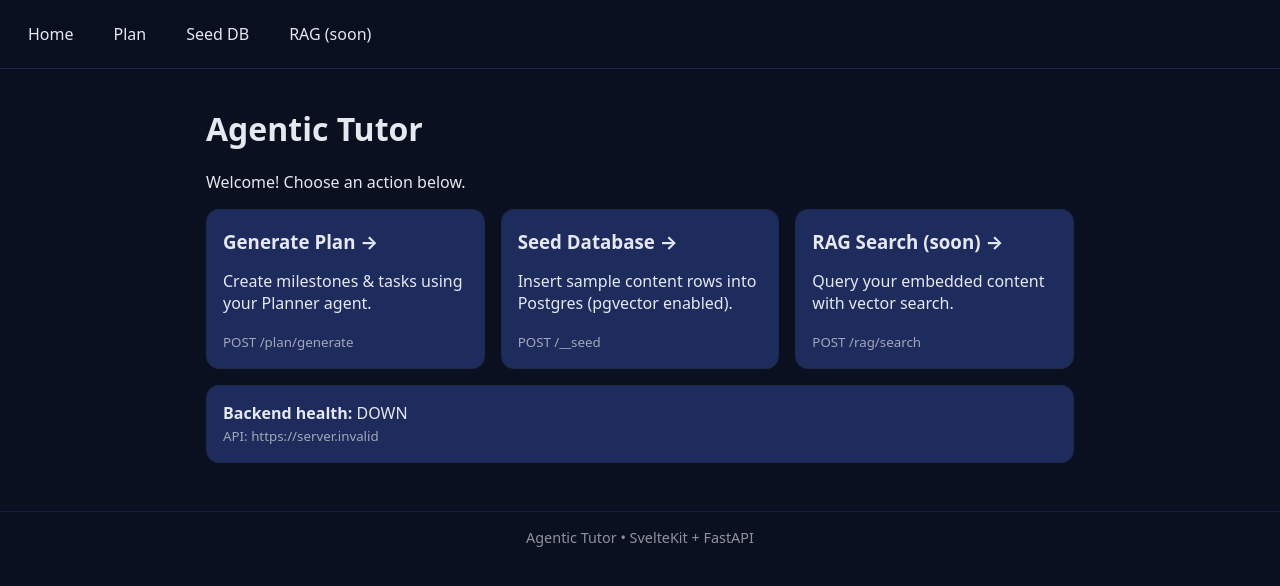
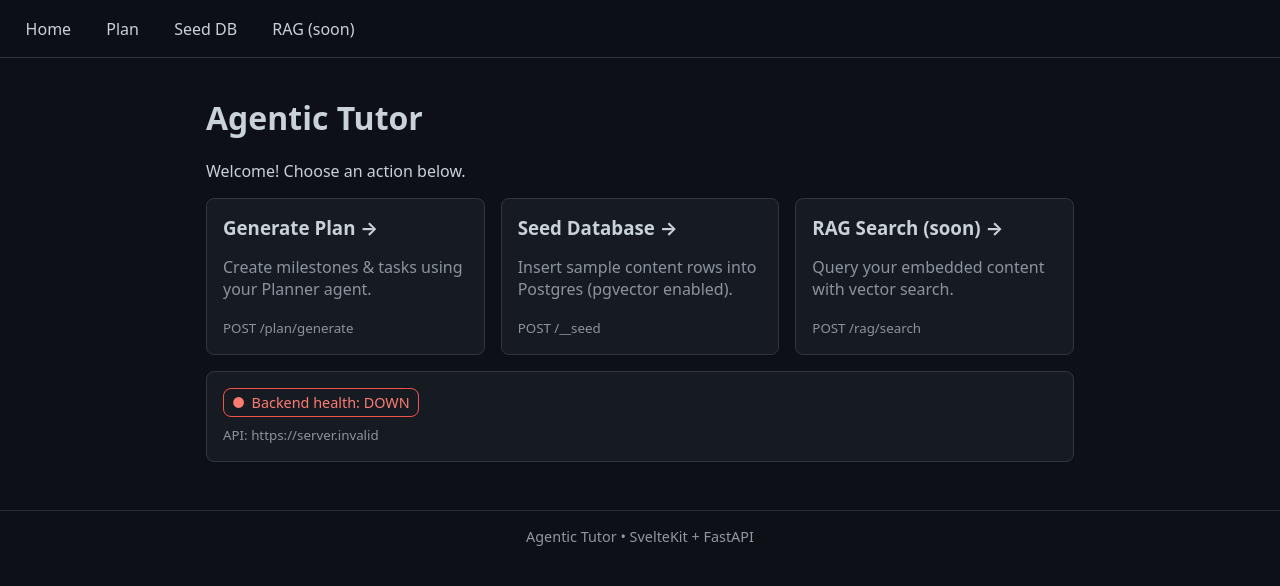
Before and after one commit to Reino-p/AI-Frontend, a SvelteKit app: page / in a window 1280 px wide. Shown: the top 586 px of the page. Built offline with nearby package versions, Linux system fonts and the light colour scheme; no server answers.

Commit message:
front end styling and updates

```diff
--- a/src/app.css
+++ b/src/app.css
@@ -1,19 +1,284 @@
-:root { --bg:#0b1020; --fg:#e6e8f0; --accent:#4f46e5; --muted:#a3a7b7; }
-* { box-sizing: border-box; }
-body { margin:0; font-family: system-ui, -apple-system, Segoe UI, Roboto, Ubuntu, Cantarell, 'Helvetica Neue', Arial, 'Noto Sans';
-       background:var(--bg); color:var(--fg); }
-a { color: var(--fg); text-decoration: none; }
-.nav { display:flex; gap:1rem; padding:1rem; border-bottom:1px solid #1e2a4a; position:sticky; top:0;
-       background:rgba(11,16,32,.85); backdrop-filter: blur(6px); }
-.nav a { padding:.45rem .75rem; border-radius:.5rem; }
-.nav a:hover { background:#1a2150; }
-.container { max-width:900px; margin:0 auto; padding:1rem; }
-.grid { display:grid; gap:1rem; grid-template-columns: repeat(auto-fit, minmax(240px, 1fr)); }
-.card { border:1px solid #1e2a4a; border-radius:.8rem; padding:1rem; background:#1d2b5d; }
-.card h3 { margin:.2rem 0 .6rem; }
-.btn { background:var(--accent); border:none; color:white; padding:.55rem .9rem; border-radius:.6rem; cursor:pointer; }
-.btn:hover { filter:brightness(1.05); }
-.input, .textarea { width:100%; padding:.55rem .7rem; border-radius:.6rem; border:1px solid #1e2a4a; background:#0b1020; color:var(--fg); }
-.row { display:grid; gap:.6rem; margin:.8rem 0; }
-.footer { opacity:.6; font-size:.9rem; padding:1rem; text-align:center; border-top:1px solid #1e2a4a; margin-top:2rem; }
-small { color:var(--muted); }
+/* ===== GitHub Dark palette ===== */
+:root {
+       --bg: #0d1117;
+       /* page bg */
+       --fg: #c9d1d9;
+       /* text */
+       --muted: #8b949e;
+       /* secondary text */
+       --border: #30363d;
+       /* borders */
+       --card: #161b22;
+       /* panels/cards */
+       --card-hover: #1b2230;
+       /* hover bg */
+       --accent: #2f81f7;
+       /* links/primary */
+       --accent-hover: #1f6feb;
+       /* link hover */
+       --badge-bg: #1f6feb1a;
+       /* subtle blue tint */
+       --badge-border: #1f6feb66;
+       --btn-bg: #21262d;
+       --btn-border: #30363d;
+       --btn-hover: #30363d;
+       --success: #238636;
+}
+
+* {
+       box-sizing: border-box;
+}
+
+body {
+       margin: 0;
+       font-family: system-ui, -apple-system, Segoe UI, Roboto, Ubuntu, Cantarell, 'Helvetica Neue', Arial, 'Noto Sans';
+       background: var(--bg);
+       color: var(--fg);
+}
+
+/* Links */
+a {
+       color: var(--accent);
+       text-decoration: none;
+}
+
+a:hover {
+       color: var(--accent-hover);
+       text-decoration: underline;
+}
+
+/* Top nav */
+.nav {
+       display: flex;
+       gap: 1rem;
+       padding: .75rem 1rem;
+       border-bottom: 1px solid var(--border);
+       position: sticky;
+       top: 0;
+       background: rgba(13, 17, 23, .85);
+       backdrop-filter: blur(6px);
+}
+
+.nav a {
+       color: var(--fg);
+       padding: .35rem .6rem;
+       border-radius: .375rem;
+}
+
+.nav a:hover {
+       background: var(--card-hover);
+       text-decoration: none;
+}
+
+/* Layout */
+.container {
+       max-width: 900px;
+       margin: 0 auto;
+       padding: 1rem;
+}
+
+.grid {
+       display: grid;
+       gap: 1rem;
+       grid-template-columns: repeat(auto-fit, minmax(240px, 1fr));
+}
+
+/* Cards */
+.card {
+       border: 1px solid var(--border);
+       border-radius: .5rem;
+       padding: 1rem;
+       background: var(--card);
+}
+
+.card:hover {
+       background: var(--card-hover);
+}
+
+.card h3 {
+       margin: .2rem 0 .6rem;
+}
+
+.task-card {
+       /* for each task */
+       border: 1px solid var(--border);
+       border-radius: .5rem;
+       padding: .9rem;
+       background: var(--card);
+}
+
+/* Buttons (GitHub-ish) */
+.btn {
+       background: var(--btn-bg);
+       border: 1px solid var(--btn-border);
+       color: var(--fg);
+       padding: .5rem .8rem;
+       border-radius: .375rem;
+       cursor: pointer;
+}
+
+.btn:hover {
+       background: var(--btn-hover);
+}
+
+.btn.primary {
+       background: var(--accent);
+       border-color: var(--accent);
+       color: #fff;
+}
+
+.btn.primary:hover {
+       background: var(--accent-hover);
+}
+
+/* Inputs */
+.input,
+.textarea,
+.select {
+       width: 100%;
+       padding: .5rem .65rem;
+       border-radius: .375rem;
+       border: 1px solid var(--border);
+       background: var(--bg);
+       color: var(--fg);
+}
+
+.row {
+       display: grid;
+       gap: .6rem;
+       margin: .8rem 0;
+}
+
+/* Footer */
+.footer {
+       opacity: .7;
+       font-size: .9rem;
+       padding: 1rem;
+       text-align: center;
+       border-top: 1px solid var(--border);
+       margin-top: 2rem;
+}
+
+small {
+       color: var(--muted);
+}
+
+/* Badges & meta */
+.badge {
+       font-size: .8rem;
+       padding: .15rem .45rem;
+       border-radius: .5rem;
+       border: 1px solid var(--badge-border);
+       background: var(--badge-bg);
+       color: var(--fg);
+}
+
+.grid-auto {
+       display: grid;
+       gap: 1rem;
+       grid-template-columns: repeat(auto-fit, minmax(260px, 1fr));
+}
+
+.task-title {
+       margin: 0 0 .35rem;
+       font-weight: 600;
+}
+
+.task-meta {
+       display: flex;
+       gap: .5rem;
+       flex-wrap: wrap;
+       color: var(--muted);
+       font-size: .9rem;
+}
+
+.sep {
+       opacity: .5;
+}
+
+/* Resource button (GitHub success style) */
+.resource_btn {
+       display: inline-block;
+       border: 1px solid var(--btn-border);
+       border-radius: .375rem;
+       background: var(--success);
+       color: #fff;
+       padding: .4rem .6rem;
+       box-shadow: none;
+}
+
+.resource_btn a {
+       color: #fff;
+       text-decoration: none;
+}
+
+.resource_btn:hover {
+       filter: brightness(1.05);
+}
+
+/* status & alerts */
+.status {
+       display: inline-flex;
+       align-items: center;
+       gap: .4rem;
+       font-size: .9rem;
+       padding: .25rem .5rem;
+       border-radius: .5rem;
+       border: 1px solid var(--border);
+       background: var(--card);
+}
+
+.status.ok {
+       border-color: #238636;
+       color: #3fb950;
+}
+
+.status.down {
+       border-color: #f85149;
+       color: #ff7b72;
+}
+
+.alert {
+       border: 1px solid var(--border);
+       border-radius: .5rem;
+       padding: .7rem .9rem;
+       background: var(--card);
+}
+
+.alert.success {
+       border-color: #238636;
+       background: rgba(35, 134, 54, .15);
+}
+
+.alert.error {
+       border-color: #f85149;
+       background: rgba(248, 81, 73, .12);
+       color: #ff7b72;
+}
+
+/* Override link styling for dashboard cards */
+.grid a.card {
+       color: var(--fg);
+       /* normal text color, not blue */
+       text-decoration: none;
+       /* no underline */
+}
+
+.grid a.card:hover {
+       background: var(--card-hover);
+       color: var(--fg);
+       /* keep same color on hover */
+       text-decoration: none;
+       /* still no underline */
+}
+
+/* optional: make h3s inside cards look cleaner */
+.grid a.card h3 {
+       color: var(--fg);
+       margin-top: 0;
+}
+
+.grid a.card p,
+.grid a.card small {
+       color: var(--muted);
+}
--- a/src/routes/+page.svelte
+++ b/src/routes/+page.svelte
@@ -1,12 +1,14 @@
 <script lang="ts">
   import { API } from '$lib/api';
-    let healthy: string | null = null;
+  let healthy: 'OK' | 'DOWN' | null = null;
 
   async function check() {
     try {
       const res = await fetch(`${API}/health`);
       healthy = res.ok ? 'OK' : 'DOWN';
-      } catch { healthy = 'DOWN'; }
+    } catch {
+      healthy = 'DOWN';
+    }
   }
   check();
 </script>
@@ -20,11 +22,13 @@
     <p>Create milestones & tasks using your Planner agent.</p>
     <small>POST /plan/generate</small>
   </a>
+
   <a class="card" href="/seed">
     <h3>Seed Database →</h3>
     <p>Insert sample content rows into Postgres (pgvector enabled).</p>
     <small>POST /__seed</small>
   </a>
+
   <a class="card" href="/rag">
     <h3>RAG Search (soon) →</h3>
     <p>Query your embedded content with vector search.</p>
@@ -33,6 +37,11 @@
 </div>
 
 <div class="card" style="margin-top:1rem">
-    <strong>Backend health:</strong> {healthy ?? '…checking'}
-    <div><small>API: {API}</small></div>
+  <div class="status {healthy === 'OK' ? 'ok' : 'down'}">
+    {#if healthy === 'OK'}<span>●</span> Backend health: OK
+    {:else if healthy === 'DOWN'}<span>●</span> Backend health: DOWN
+    {:else}…checking health
+    {/if}
   </div>
+  <div style="margin-top:.4rem"><small>API: {API}</small></div>
+</div>
```
Also changed, not shown: src/routes/plan/+page.svelte (+33 -7 lines), src/routes/rag/+page.svelte (+25 -6 lines), src/routes/seed/+page.svelte (+11 -4 lines). Lines whose indentation alone changed are shown as unchanged.
